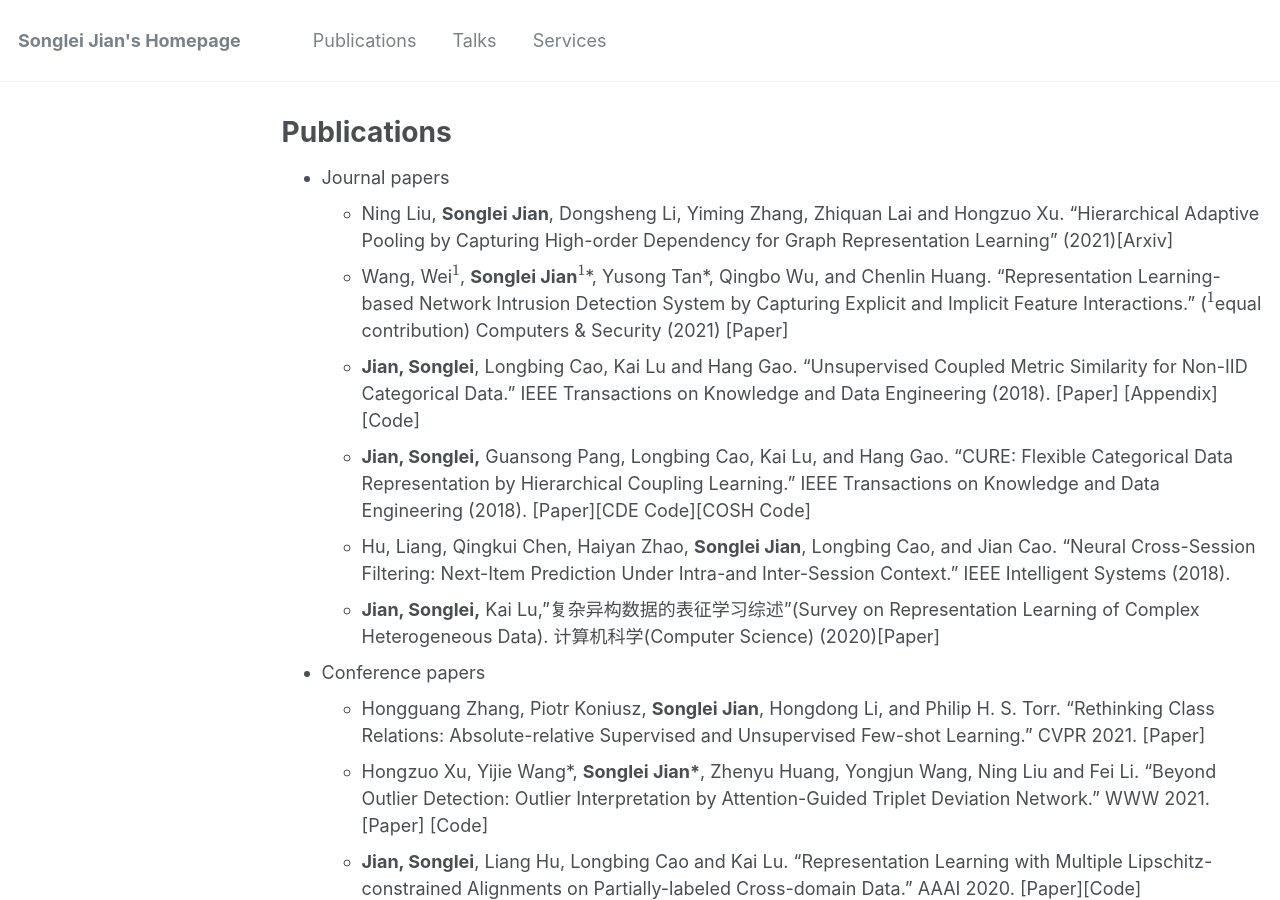
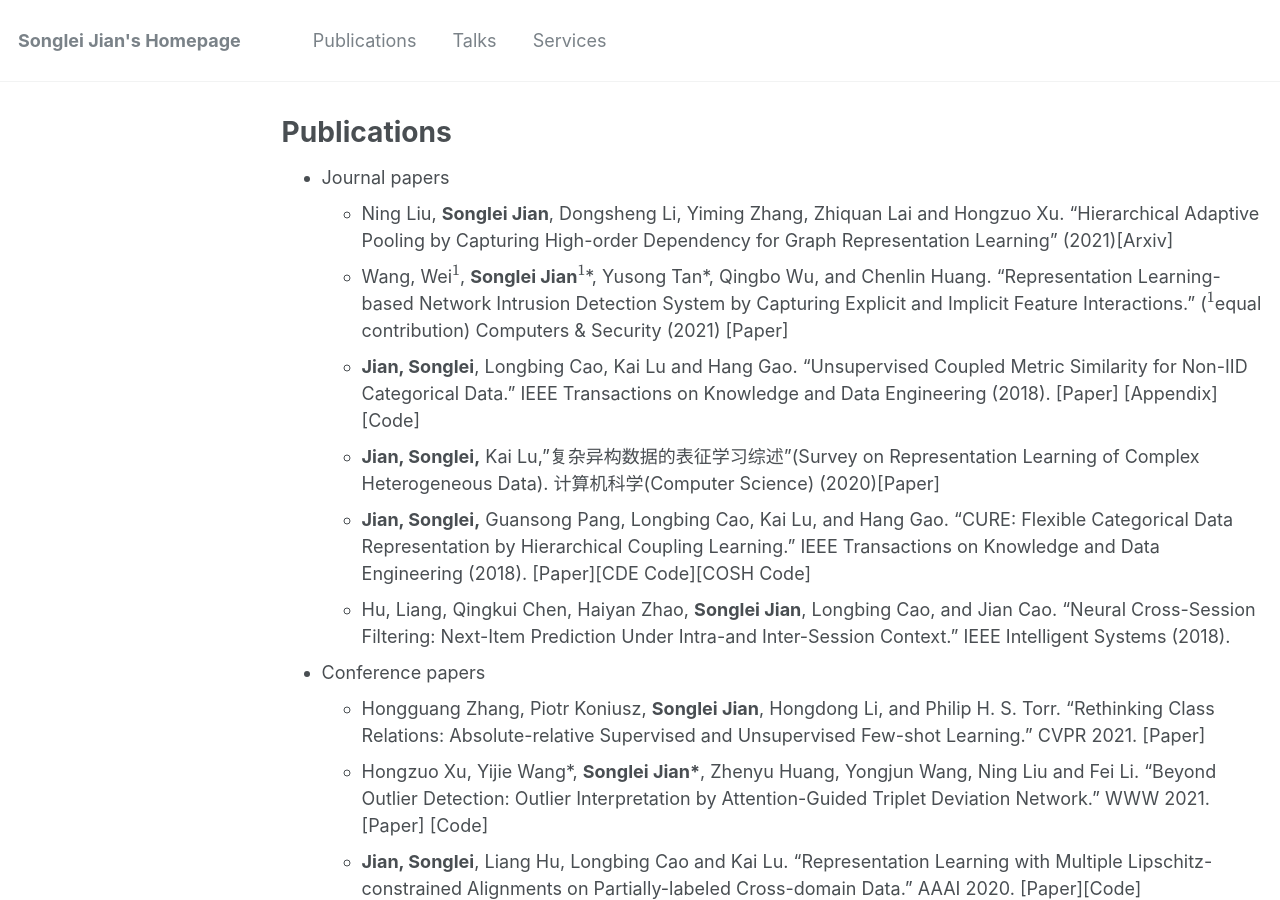
Before and after one commit to jiansonglei/jiansonglei.github.io, a Jekyll site: the page built from _pages/publications.md, in a window 1280 px wide and 900 px high. Built offline with Jekyll 4.4.1, drawn with Linux system fonts in a browser that asks for light colours; formulas are drawn with MathJax 3; a script that is not in the unit is left out.

```diff
--- a/_pages/publications.md
+++ b/_pages/publications.md
@@ -17,9 +17,9 @@ Graph Representation Learning
   * Ning Liu, **Songlei Jian**, Dongsheng Li, Yiming Zhang, Zhiquan Lai and Hongzuo Xu. "Hierarchical Adaptive Pooling by Capturing High-order Dependency for Graph Representation Learning" (2021)[[Arxiv]](https://arxiv.org/pdf/2104.05960.pdf)
   * Wang, Wei$^{1}$, **Songlei Jian**$^{1}$\*, Yusong Tan\*, Qingbo Wu, and Chenlin Huang. "Representation Learning-based Network Intrusion Detection System by Capturing Explicit and Implicit Feature Interactions." ($^{1}$equal contribution) Computers & Security (2021)  [[Paper]](http://jiansonglei.github.io/files/21comsec.pdf)
   * **Jian, Songlei**, Longbing Cao, Kai Lu and Hang Gao. "Unsupervised Coupled Metric Similarity for Non-IID Categorical Data." IEEE Transactions on Knowledge and Data Engineering (2018). [[Paper]](http://jiansonglei.github.io/files/18TKDE_CMS.pdf) [[Appendix]](http://jiansonglei.github.io/files/18CMS_APPENDIX.pdf)[[Code]](https://github.com/jiansonglei/CMS)
+  * **Jian, Songlei,** Kai Lu,"复杂异构数据的表征学习综述"(Survey on Representation Learning of Complex Heterogeneous Data). 计算机科学(Computer Science) (2020)[[Paper]](http://jiansonglei.github.io/files/survey.pdf)
   * **Jian, Songlei,** Guansong Pang, Longbing Cao, Kai Lu, and Hang Gao. "CURE: Flexible Categorical Data Representation by Hierarchical Coupling Learning." IEEE Transactions on Knowledge and Data Engineering (2018). [[Paper]](http://jiansonglei.github.io/files/18TKDE_CURE.pdf)[[CDE Code]](https://github.com/jiansonglei/CDE)[[COSH Code]](https://github.com/jiansonglei/COSH)
   * Hu, Liang, Qingkui Chen, Haiyan Zhao, **Songlei Jian**, Longbing Cao, and Jian Cao. "Neural Cross-Session Filtering: Next-Item Prediction Under Intra-and Inter-Session Context." IEEE Intelligent Systems (2018).
-  * **Jian, Songlei,** Kai Lu,"复杂异构数据的表征学习综述"(Survey on Representation Learning of Complex Heterogeneous Data). 计算机科学(Computer Science) (2020)[[Paper]](http://jiansonglei.github.io/files/survey.pdf)
 
 * Conference papers
    * Hongguang Zhang,  Piotr Koniusz, **Songlei Jian**, Hongdong Li, and Philip H. S. Torr. "Rethinking Class Relations: Absolute-relative Supervised and Unsupervised Few-shot Learning." CVPR 2021. [[Paper]](http://jiansonglei.github.io/files/21CVPR.pdf)
```
